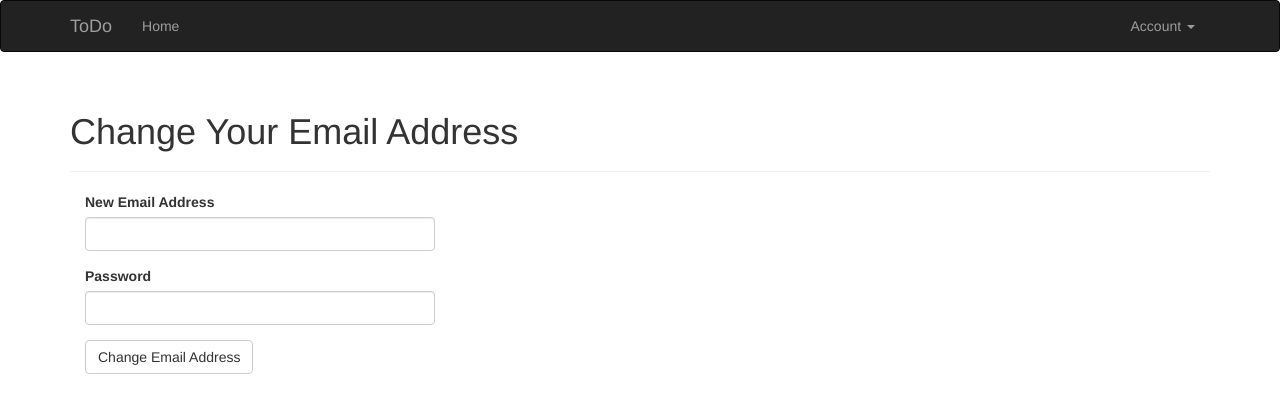
After one commit to jtr109/To-Do, a Flask app: page /auth/change_email in a window 1280 px wide. The commit adds this page. Shown: the top 413 px of the page. Run offline with Flask 2, Linux system fonts and the light colour scheme; a user stored in the database is signed in; tables that the repository leaves empty hold one stand-in row (values such as "Sample post"); some libraries are stand-ins or nearby versions.

Commit message:
add change email address

```diff
--- a/app/auth/forms.py
+++ b/app/auth/forms.py
@@ -67,3 +67,14 @@ class ResetPasswordForm(Form):
     def validate_email(self, field):
         if User.query.filter_by(email=field.data).first() is None:
             raise ValidationError('Unknown email address.')
+
+
+class ChangeEmailForm(Form):
+    new_email = StringField('New Email Address', validators=[
+        DataRequired(), Length(1, 64), Email()])
+    password = PasswordField('Password', validators=[DataRequired()])
+    submit = SubmitField('Change Email Address')
+
+    def validate_email(self, field):
+        if User.query.filter_by(email=field.data).first():
+            raise ValidationError('Email already registered.')
--- a/app/auth/views.py
+++ b/app/auth/views.py
@@ -4,7 +4,7 @@ from flask_login import login_user, logout_user, login_required, current_user
 from . import auth
 from ..models import User
 from .forms import LoginForm, RegistrationForm, ChangingPasswordForm, \
-    ResetPasswordRequestForm, ResetPasswordForm
+    ResetPasswordRequestForm, ResetPasswordForm, ChangeEmailForm
 from .. import db
 from ..email import send_email
 
@@ -110,7 +110,7 @@ def reset_password_request():
         send_email(user.email, 'Reset Your Password',
                    'auth/email/reset_password', user=user, token=token,
                    next=request.args.get('next'))
-        flash('A confiration email has been sent to you by email.')
+        flash('A confirmation email has been sent to you by email.')
         return redirect(url_for('auth.login'))
     return render_template('auth/reset_password.html', form=form)
 
@@ -130,3 +130,30 @@ def password_reset(token):
         else:
             return redirect(url_for('main.index'))
     return render_template('auth/reset_password.html', form=form)
+
+
+@auth.route('/change_email')
+@login_required
+def change_email_request():
+    form = ChangeEmailForm()
+    if form.validate_on_submit():
+        if current_user.verify_password(form.password.data):
+            new_email = form.new_email.data
+            token = current_user.generate_changing_email_address(new_email)
+            send_email(new_email, 'Change your email address',
+                       'auth/email/change_email', user=current_user, token=token)
+            flash('An confrimation email has been sent to you.')
+            return redirect(url_for('main.index'))
+        else:
+            flash('Invalid password')
+    return render_template('auth/change_email.html', form=form)
+
+
+@auth.route('/change_email/<token>')
+@login_required
+def change_email(token):
+    if current_user.change_email(token):
+        flash('Your email address has been changed.')
+    else:
+        flash('Invalid request')
+    return redirect(url_for('main.index'))
--- /dev/null
+++ b/app/templates/auth/change_email.html
@@ -0,0 +1,13 @@
+{% extends "base.html" %}
+{% import "bootstrap/wtf.html" as wtf %}
+
+{% block title %}ToDo - Change Email Address{% endblock %}
+
+{% block page_content %}
+<div class="page-header">
+    <h1>Change Your Email Address</h1>
+</div>
+<div class="col-md-4">
+    {{ wtf.quick_form(form) }}
+</div>
+{% endblock %}
--- a/app/templates/auth/login.html
+++ b/app/templates/auth/login.html
@@ -10,7 +10,7 @@
 <div class="col-md-4">
     {{ wtf.quick_form(form) }}
     <br>
-    <p>Forgot your password? <a href="{{ url_for('auth.password_reset_request') }}">Click here to reset it</a>.</p>
+    <p>Forgot your password? <a href="{{ url_for('auth.reset_password_request') }}">Click here to reset it</a>.</p>
     <p>New user? <a href="{{ url_for('auth.register') }}">Click here to register</a>. </p>
 </div>
 {% endblock %}
--- a/app/templates/base.html
+++ b/app/templates/base.html
@@ -24,6 +24,7 @@
                     <a href="#" class="dropdown-toggle" data-toggle="dropdown">Account <b class="caret"></b> </a>
                     <ul class="dropdown-menu">
                         <li><a href="{{ url_for('auth.changing_password') }}">Change Password</a> </li>
+                        <li><a href="{{ url_for('auth.change_email_request') }}">Change Email</a></li>
                         <li><a href="{{ url_for('auth.logout') }}">Log Out</a></li>
                     </ul>
                 </li>
```
Also changed, not shown: app/models.py (+21 -0 lines), app/templates/auth/email/change_email.html (added, +7 -0 lines), app/templates/auth/email/change_email.txt (added, +11 -0 lines), tests/test_user_model.py (+28 -0 lines).
